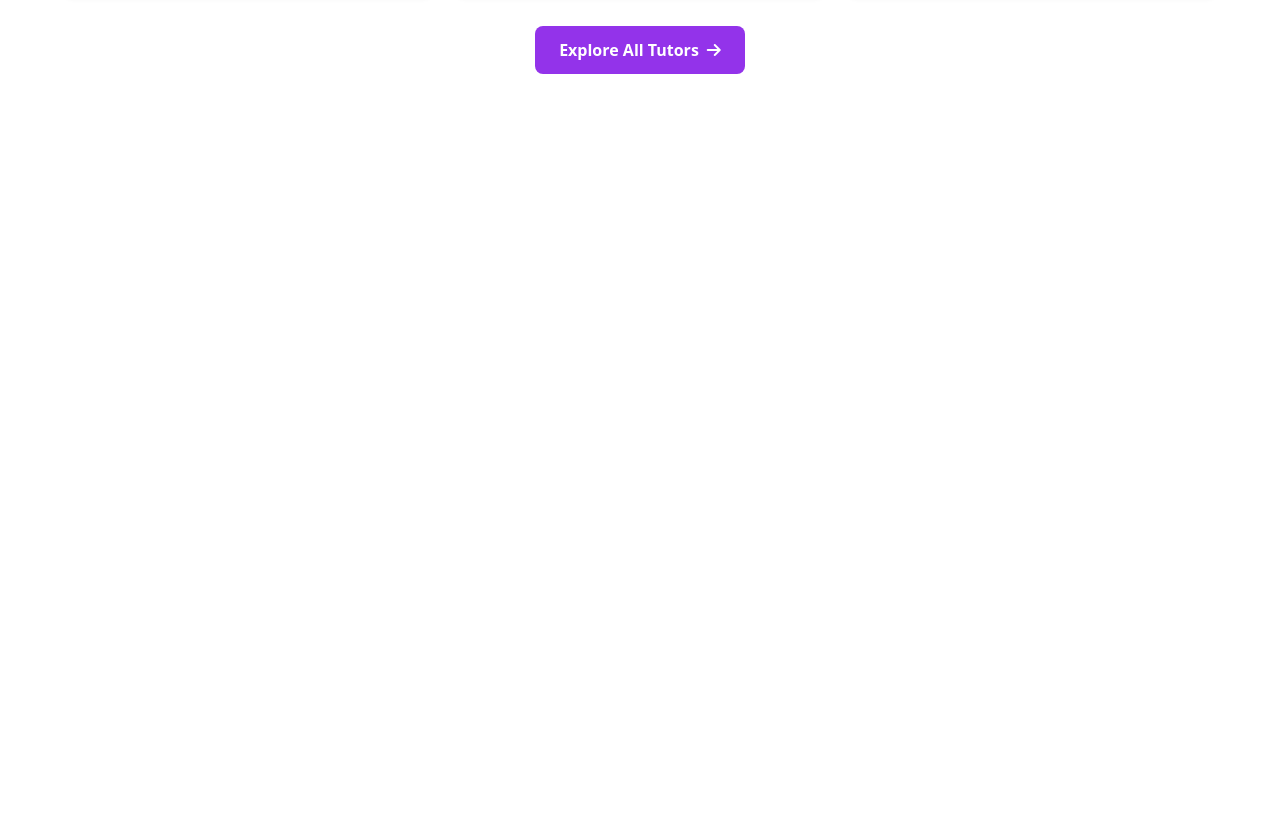
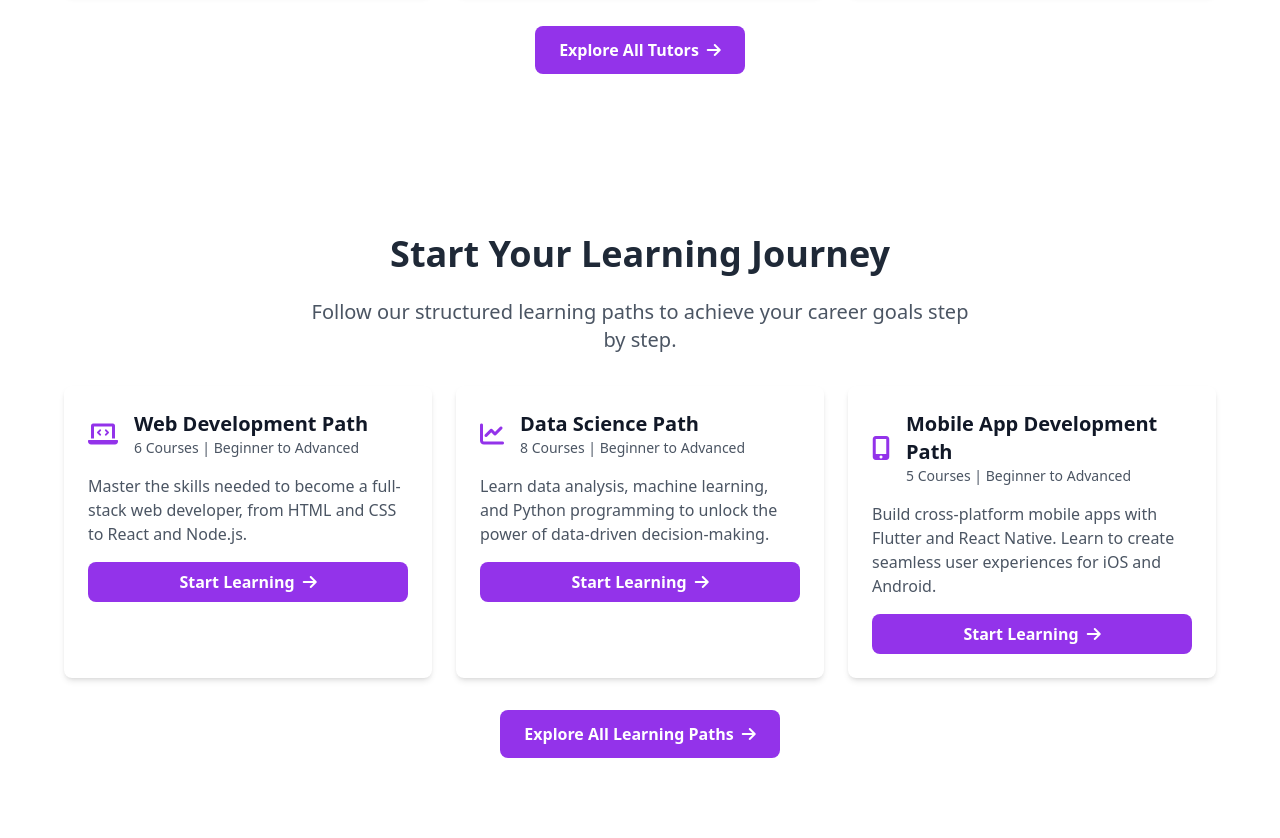
Before and after one commit to Youcode-Classe-E-2024-2025/Hamza-Atig-Youdemy, a PHP site: page /public/index.html in a window 1280 px wide. Shown: the part 2580-3418 px from the top of the page. Before the commit the page ends 2654 px from the top, so only its background shows below. Run offline with PHP 8.4, Linux system fonts and the light colour scheme.

Commit message:
index: create section number 5 about Start Your Learning Journey

```diff
--- a/assets/css/output.css
+++ b/assets/css/output.css
@@ -730,6 +730,10 @@ video {
   margin-bottom: 0.5rem;
 }
 
+.mr-4 {
+  margin-right: 1rem;
+}
+
 .block {
   display: block;
 }
@@ -812,6 +816,10 @@ video {
 
 .shrink-0 {
   flex-shrink: 0;
+}
+
+.grow {
+  flex-grow: 1;
 }
 
 .transform {
--- a/public/index.html
+++ b/public/index.html
@@ -463,12 +463,15 @@
                     </p>
                 </div>
                 <div class="grid grid-cols-1 md:grid-cols-3 gap-6 max-w-6xl mx-auto">
-                    <div class="bg-white p-6 rounded-lg shadow-md transition duration-500 ease-in-out hover:scale-105 hover:shadow-lg animate-fade-in-up">
-                        <img src="../assets/images/Guest-user.png" alt="Tutor 1" class="w-24 h-24 rounded-full mx-auto mb-4 object-cover">
+                    <div
+                        class="bg-white p-6 rounded-lg shadow-md transition duration-500 ease-in-out hover:scale-105 hover:shadow-lg animate-fade-in-up">
+                        <img src="../assets/images/Guest-user.png" alt="Tutor 1"
+                            class="w-24 h-24 rounded-full mx-auto mb-4 object-cover">
                         <h3 class="text-xl font-semibold text-gray-900 text-center mb-2">Sarah Johnson</h3>
                         <p class="text-sm text-gray-600 text-center mb-4">Web Development Expert</p>
                         <p class="text-gray-600 text-center mb-4">
-                            Sarah has over 10 years of experience building scalable web applications. She specializes in React and Node.js.
+                            Sarah has over 10 years of experience building scalable web applications. She specializes in
+                            React and Node.js.
                         </p>
                         <div class="flex justify-center space-x-4">
                             <a href="#" class="text-purple-600 hover:text-purple-700 transition duration-300">
@@ -479,12 +482,15 @@
                             </a>
                         </div>
                     </div>
-                    <div class="bg-white p-6 rounded-lg shadow-md transition duration-500 ease-in-out hover:scale-105 hover:shadow-lg animate-fade-in-up delay-100">
-                        <img src="../assets/images/Guest-user.png" alt="Tutor 2" class="w-24 h-24 rounded-full mx-auto mb-4 object-cover">
+                    <div
+                        class="bg-white p-6 rounded-lg shadow-md transition duration-500 ease-in-out hover:scale-105 hover:shadow-lg animate-fade-in-up delay-100">
+                        <img src="../assets/images/Guest-user.png" alt="Tutor 2"
+                            class="w-24 h-24 rounded-full mx-auto mb-4 object-cover">
                         <h3 class="text-xl font-semibold text-gray-900 text-center mb-2">Michael Brown</h3>
                         <p class="text-sm text-gray-600 text-center mb-4">Data Science Specialist</p>
                         <p class="text-gray-600 text-center mb-4">
-                            Michael is a data scientist with a passion for machine learning and AI. He has worked on projects for Fortune 500 companies.
+                            Michael is a data scientist with a passion for machine learning and AI. He has worked on
+                            projects for Fortune 500 companies.
                         </p>
                         <div class="flex justify-center space-x-4">
                             <a href="#" class="text-purple-600 hover:text-purple-700 transition duration-300">
@@ -495,12 +501,15 @@
                             </a>
                         </div>
                     </div>
-                    <div class="bg-white p-6 rounded-lg shadow-md transition duration-500 ease-in-out hover:scale-105 hover:shadow-lg animate-fade-in-up delay-200">
-                        <img src="../assets/images/Guest-user.png" alt="Tutor 3" class="w-24 h-24 rounded-full mx-auto mb-4 object-cover">
+                    <div
+                        class="bg-white p-6 rounded-lg shadow-md transition duration-500 ease-in-out hover:scale-105 hover:shadow-lg animate-fade-in-up delay-200">
+                        <img src="../assets/images/Guest-user.png" alt="Tutor 3"
+                            class="w-24 h-24 rounded-full mx-auto mb-4 object-cover">
                         <h3 class="text-xl font-semibold text-gray-900 text-center mb-2">Emily Davis</h3>
                         <p class="text-sm text-gray-600 text-center mb-4">Mobile App Developer</p>
                         <p class="text-gray-600 text-center mb-4">
-                            Emily is a Flutter and React Native expert with a knack for building beautiful, user-friendly mobile apps.
+                            Emily is a Flutter and React Native expert with a knack for building beautiful,
+                            user-friendly mobile apps.
                         </p>
                         <div class="flex justify-center space-x-4">
                             <a href="#" class="text-purple-600 hover:text-purple-700 transition duration-300">
@@ -515,7 +524,84 @@
                 <div class="flex justify-center mt-8">
                     <a href="#"
                         class="flex items-center bg-purple-600 text-white px-6 py-3 rounded-lg font-semibold hover:bg-purple-700 transition duration-300">
-                        Explore All Tutors <i class="fas fa-arrow-right ml-2 transition-transform duration-300 hover:translate-x-1"></i>
+                        Explore All Tutors <i
+                            class="fas fa-arrow-right ml-2 transition-transform duration-300 hover:translate-x-1"></i>
+                    </a>
+                </div>
+            </div>
+        </section>
+
+        <section class="py-12 md:py-20 bg-white">
+            <div class="container mx-auto px-4">
+                <div class="text-center">
+                    <h2 class="text-2xl md:text-4xl font-semibold text-gray-800 mb-6 animate-fade-in">
+                        Start Your Learning Journey
+                    </h2>
+                    <p class="text-lg md:text-xl text-gray-600 mb-8 max-w-2xl mx-auto animate-fade-in">
+                        Follow our structured learning paths to achieve your career goals step by step.
+                    </p>
+                </div>
+                <div class="grid grid-cols-1 md:grid-cols-3 gap-6 max-w-6xl mx-auto">
+                    <div
+                        class="bg-white p-6 rounded-lg shadow-md transition duration-500 ease-in-out hover:scale-105 hover:shadow-lg animate-fade-in-up">
+                        <div class="flex items-center mb-4">
+                            <i class="fas fa-laptop-code text-purple-600 text-2xl mr-4"></i>
+                            <div>
+                                <h3 class="text-xl font-semibold text-gray-900">Web Development Path</h3>
+                                <p class="text-sm text-gray-600">6 Courses | Beginner to Advanced</p>
+                            </div>
+                        </div>
+                        <p class="text-gray-600 mb-4">
+                            Master the skills needed to become a full-stack web developer, from HTML and CSS to React
+                            and Node.js.
+                        </p>
+                        <a href="#"
+                            class="bg-purple-600 text-white px-4 py-2 rounded-lg font-semibold hover:bg-purple-700 transition duration-300 flex items-center justify-center">
+                            Start Learning <i class="fas fa-arrow-right ml-2"></i>
+                        </a>
+                    </div>
+                    <div
+                        class="bg-white p-6 rounded-lg shadow-md transition duration-500 ease-in-out hover:scale-105 hover:shadow-lg animate-fade-in-up delay-100">
+                        <div class="flex items-center mb-4">
+                            <i class="fas fa-chart-line text-purple-600 text-2xl mr-4"></i>
+                            <div>
+                                <h3 class="text-xl font-semibold text-gray-900">Data Science Path</h3>
+                                <p class="text-sm text-gray-600">8 Courses | Beginner to Advanced</p>
+                            </div>
+                        </div>
+                        <p class="text-gray-600 mb-4">
+                            Learn data analysis, machine learning, and Python programming to unlock the power of
+                            data-driven decision-making.
+                        </p>
+                        <a href="#"
+                            class="bg-purple-600 text-white px-4 py-2 rounded-lg font-semibold hover:bg-purple-700 transition duration-300 flex items-center justify-center">
+                            Start Learning <i class="fas fa-arrow-right ml-2"></i>
+                        </a>
+                    </div>
+                    <div
+                        class="bg-white p-6 rounded-lg shadow-md transition duration-500 ease-in-out hover:scale-105 hover:shadow-lg animate-fade-in-up delay-200">
+                        <div class="flex items-center mb-4">
+                            <i class="fas fa-mobile-alt text-purple-600 text-2xl mr-4"></i>
+                            <div>
+                                <h3 class="text-xl font-semibold text-gray-900">Mobile App Development Path</h3>
+                                <p class="text-sm text-gray-600">5 Courses | Beginner to Advanced</p>
+                            </div>
+                        </div>
+                        <p class="text-gray-600 mb-4">
+                            Build cross-platform mobile apps with Flutter and React Native. Learn to create seamless
+                            user experiences for iOS and Android.
+                        </p>
+                        <a href="#"
+                            class="bg-purple-600 text-white px-4 py-2 rounded-lg font-semibold hover:bg-purple-700 transition duration-300 flex items-center justify-center">
+                            Start Learning <i class="fas fa-arrow-right ml-2"></i>
+                        </a>
+                    </div>
+                </div>
+                <div class="flex justify-center mt-8">
+                    <a href="#"
+                        class="flex items-center bg-purple-600 text-white px-6 py-3 rounded-lg font-semibold hover:bg-purple-700 transition duration-300">
+                        Explore All Learning Paths <i
+                            class="fas fa-arrow-right ml-2 transition-transform duration-300 hover:translate-x-1"></i>
                     </a>
                 </div>
             </div>
```
